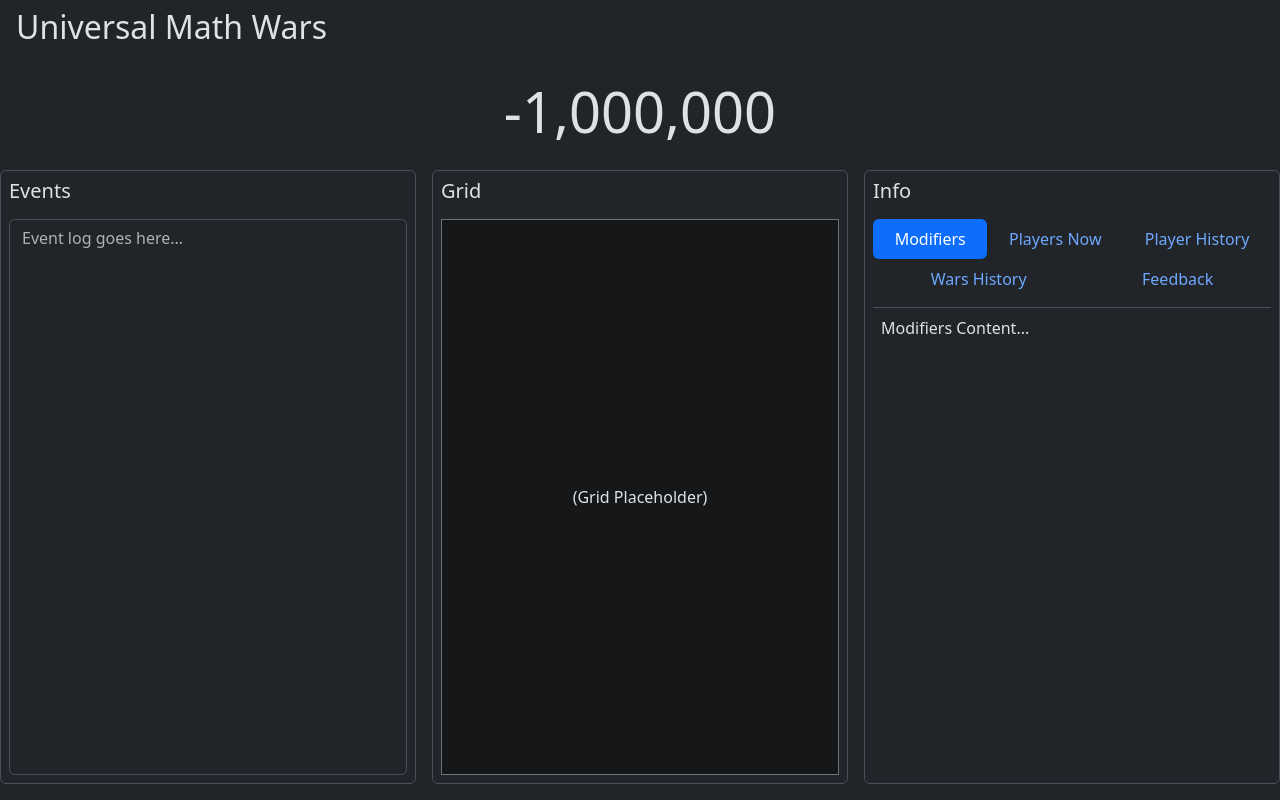
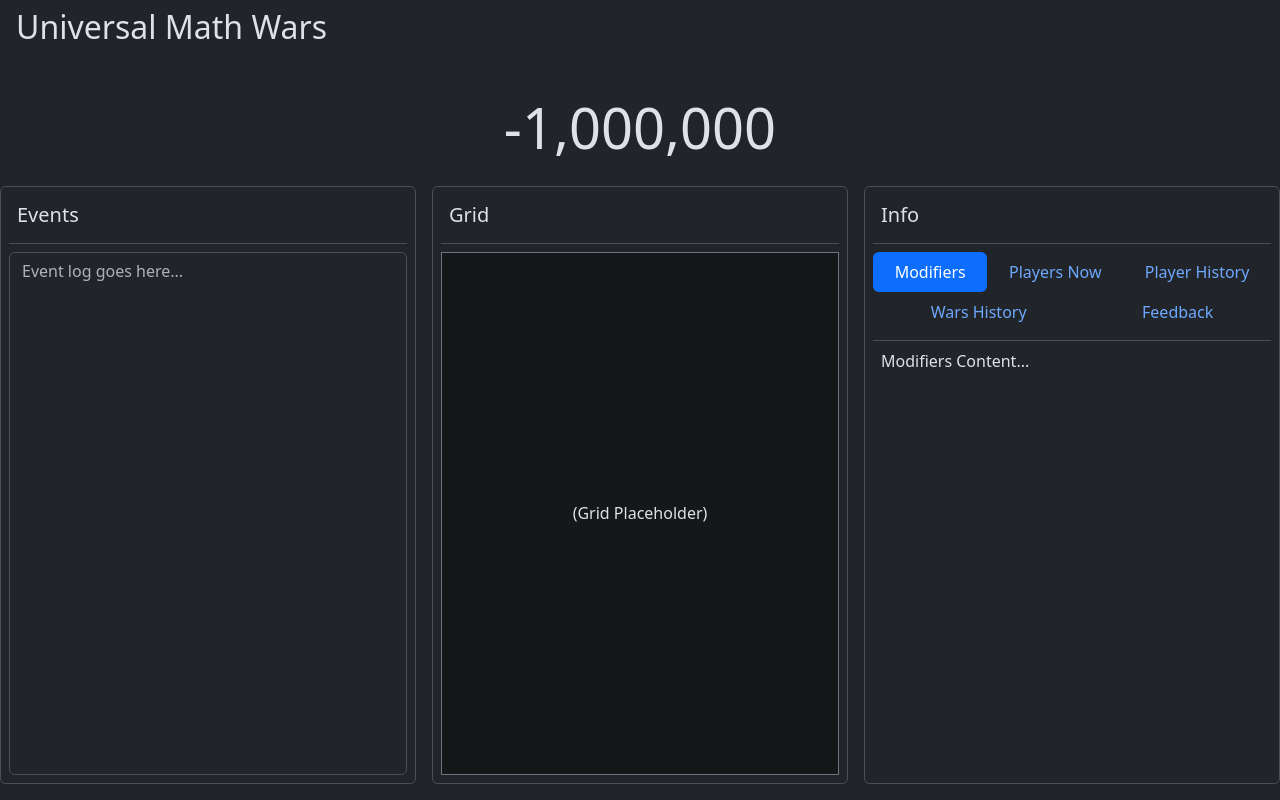
Before and after one commit to aaronshaver/universal-math-wars, a React (Vite) app in the folder frontend/: page / in a window 1280 px wide. Built offline with nearby package versions, Linux system fonts and the light colour scheme; the HTML template or start-up script is replaced by a standard one.

Commit message:
improve font and titles

```diff
--- a/frontend/index.html
+++ b/frontend/index.html
@@ -4,6 +4,9 @@
     <meta charset="UTF-8" />
     <link rel="icon" type="image/svg+xml" href="/vite.svg" />
     <meta name="viewport" content="width=device-width, initial-scale=1.0" />
+    <link rel="preconnect" href="https://fonts.googleapis.com">
+    <link rel="preconnect" href="https://fonts.gstatic.com" crossorigin>
+    <link href="https://fonts.googleapis.com/css2?family=Roboto:wght@400;500;700&display=swap" rel="stylesheet">
     <title>Universal Math Wars</title>
   </head>
   <body>
--- a/frontend/src/App.jsx
+++ b/frontend/src/App.jsx
@@ -1,7 +1,7 @@
 import React, { useState } from 'react';
 
 const Header = () => (
-  <div className="py-2 ps-3">
+  <div className="py-2 ps-3 mb-3">
     <h2 className="text-start">Universal Math Wars</h2>
   </div>
 );
@@ -14,9 +14,11 @@ const ScoreDisplay = () => (
 
 const EventLog = () => (
   <div className="d-flex flex-column h-100 p-2 border rounded">
-    <h5>Events</h5>
+    <div className="p-2 mb-2 border-bottom">
+      <h5>Events</h5>
+    </div>
     <textarea
-      className="form-control flex-grow-1 mt-2"
+      className="form-control flex-grow-1"
       readOnly
       placeholder="Event log goes here..."
       style={{ resize: 'none' }} // Prevent manual resize
@@ -26,9 +28,11 @@ const EventLog = () => (
 
 const GameGrid = () => (
   <div className="d-flex flex-column h-100 p-2 border rounded">
-    <h5>Grid</h5>
+    <div className="p-2 mb-2 border-bottom">
+      <h5>Grid</h5>
+    </div>
     <div
-      className="border border-secondary bg-secondary-subtle mt-2 flex-grow-1 d-flex align-items-center justify-content-center"
+      className="border border-secondary bg-secondary-subtle flex-grow-1 d-flex align-items-center justify-content-center"
       style={{ width: '100%', minHeight: '200px' }}
     >
       (Grid Placeholder)
@@ -41,8 +45,10 @@ const InfoTabs = () => {
 
   return (
     <div className="d-flex flex-column h-100 p-2 border rounded">
-      <h5>Info</h5>
-      <ul className="nav nav-pills nav-fill mt-2">
+      <div className="p-2 mb-2 border-bottom">
+        <h5>Info</h5>
+      </div>
+      <ul className="nav nav-pills nav-fill">
         <li className="nav-item">
           <button
             className={`nav-link ${activeTab === 'modifiers' ? 'active' : ''}`}
--- a/frontend/src/index.css
+++ b/frontend/src/index.css
@@ -1,5 +1,5 @@
 :root {
-  font-family: system-ui, Avenir, Helvetica, Arial, sans-serif;
+  font-family: 'Roboto', system-ui, Avenir, Helvetica, Arial, sans-serif;
   line-height: 1.5;
   font-weight: 400;
 
```
